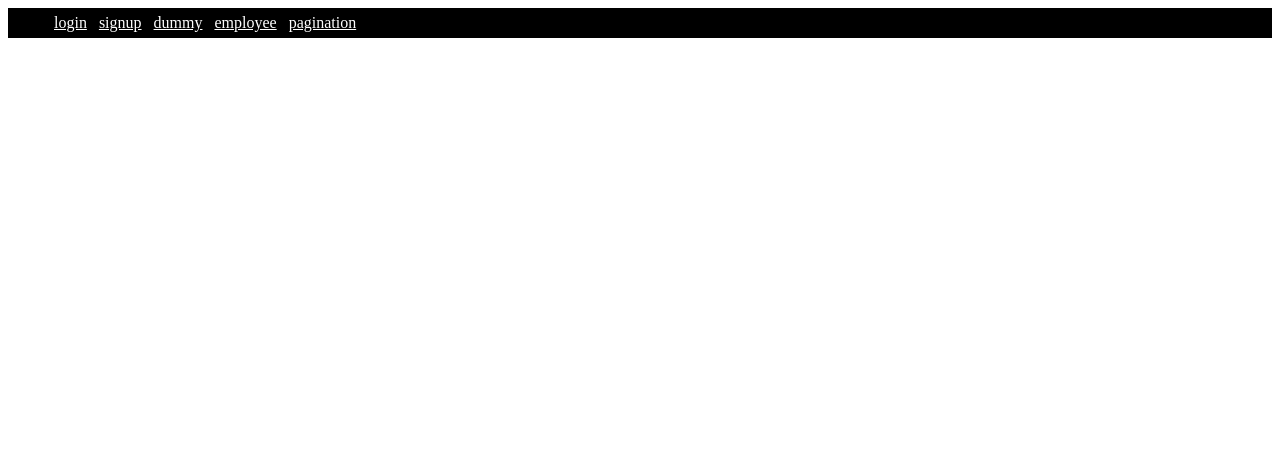
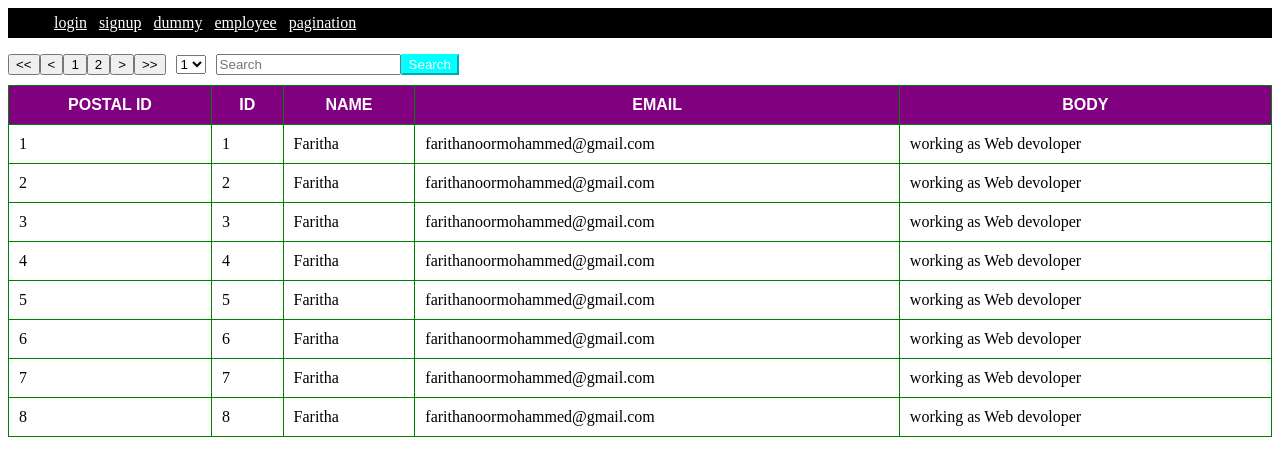
Before and after one commit to farinoor/faritha1, an Angular app: page /pagination in a window 1280 px wide. Shown: the top 476 px of the page. Built offline with nearby package versions, Linux system fonts and the light colour scheme.

Commit message:
4 files modified

```diff
--- a/src/app/app.module.ts
+++ b/src/app/app.module.ts
@@ -18,9 +18,8 @@ const appRoutes: Routes = [
   { path: 'signup', component: SignupComponent },
   { path: 'dummy', component: DummyComponent },
   { path: 'employee', component: EmployeeComponent },
-
+  { path: 'pagination', component: PaginationComponent },
   { path: '**', component: PagenotfoundComponent },
-  { path: 'pagination', component: PaginationComponent },
 ];
 
 @NgModule({
--- a/src/app/pagination/pagination.component.css
+++ b/src/app/pagination/pagination.component.css
@@ -0,0 +1,26 @@
+table,
+th,
+td {
+  border: 1px solid green;
+  border-collapse: collapse;
+  padding: 10px;
+}
+th {
+  background-color: purple;
+  color: white;
+  text-align: center;
+  font-weight: bold;
+  font-family: sans-serif;
+}
+.m-b-10 {
+  margin-bottom: 10px;
+}
+select {
+  margin-left: 10px;
+  margin-right: 10px;
+}
+.button-det {
+  background-color: aqua;
+  border-color: aqua;
+  color: white;
+}
--- a/src/app/pagination/pagination.component.html
+++ b/src/app/pagination/pagination.component.html
@@ -1,31 +1,33 @@
-<table>
+<div class="m-b-10">
+  <button><<</button>
+  <button><</button>
+  <button>1</button>
+  <button>2</button>
+  <button>></button>
+  <button>>></button>
+  <select name="page" id="page">
+    <option value="1">1</option>
+    <option value="2">2</option>
+    <option value="3">3</option>
+    <option value="4">4</option>
+  </select>
+  <input type="text" placeholder="Search" />
+  <button class="button-det">Search</button>
+</div>
+
+<table width="100%">
   <tr>
     <th>POSTAL ID</th>
     <th>ID</th>
     <th>NAME</th>
     <th>EMAIL</th>
     <th>BODY</th>
-    <th></th>
   </tr>
-  <tr>
-    <td>1</td>
-    <td>1</td>
-    <td>Faritha</td>
-    <td>farithanoormohammed@gmail.com</td>
-    <td>working as a wed developer</td>
-  </tr>
-  <tr>
-    <td>2</td>
-    <td>2</td>
-    <td>Noor</td>
-    <td>noors4u@gmail.com</td>
-    <td>working as a wed designer</td>
-  </tr>
-  <tr>
-    <td>3</td>
-    <td>3</td>
-    <td>Umar</td>
-    <td>umarnoormohammed@gmail.com</td>
-    <td>working as a wed developer</td>
+  <tr *ngFor="let item of workersList">
+    <td>{{ item.postal }}</td>
+    <td>{{ item.id }}</td>
+    <td>{{ item.name }}</td>
+    <td>{{ item.email }}</td>
+    <td>{{ item.body }}</td>
   </tr>
 </table>
--- a/src/app/pagination/pagination.component.ts
+++ b/src/app/pagination/pagination.component.ts
@@ -3,13 +3,69 @@ import { Component, OnInit } from '@angular/core';
 @Component({
   selector: 'app-pagination',
   templateUrl: './pagination.component.html',
-  styleUrls: ['./pagination.component.css']
+  styleUrls: ['./pagination.component.css'],
 })
 export class PaginationComponent implements OnInit {
+  workersList = [
+    {
+      postal: '1',
+      id: '1',
+      name: 'Faritha',
+      email: 'farithanoormohammed@gmail.com',
+      body: 'working as Web devoloper',
+    },
+    {
+      postal: '2',
+      id: '2',
+      name: 'Faritha',
+      email: 'farithanoormohammed@gmail.com',
+      body: 'working as Web devoloper',
+    },
+    {
+      postal: '3',
+      id: '3',
+      name: 'Faritha',
+      email: 'farithanoormohammed@gmail.com',
+      body: 'working as Web devoloper',
+    },
+    {
+      postal: '4',
+      id: '4',
+      name: 'Faritha',
+      email: 'farithanoormohammed@gmail.com',
+      body: 'working as Web devoloper',
+    },
+    {
+      postal: '5',
+      id: '5',
+      name: 'Faritha',
+      email: 'farithanoormohammed@gmail.com',
+      body: 'working as Web devoloper',
+    },
+    {
+      postal: '6',
+      id: '6',
+      name: 'Faritha',
+      email: 'farithanoormohammed@gmail.com',
+      body: 'working as Web devoloper',
+    },
+    {
+      postal: '7',
+      id: '7',
+      name: 'Faritha',
+      email: 'farithanoormohammed@gmail.com',
+      body: 'working as Web devoloper',
+    },
+    {
+      postal: '8',
+      id: '8',
+      name: 'Faritha',
+      email: 'farithanoormohammed@gmail.com',
+      body: 'working as Web devoloper',
+    },
+  ];
 
-  constructor() { }
+  constructor() {}
 
-  ngOnInit() {
-  }
-
+  ngOnInit() {}
 }
```
